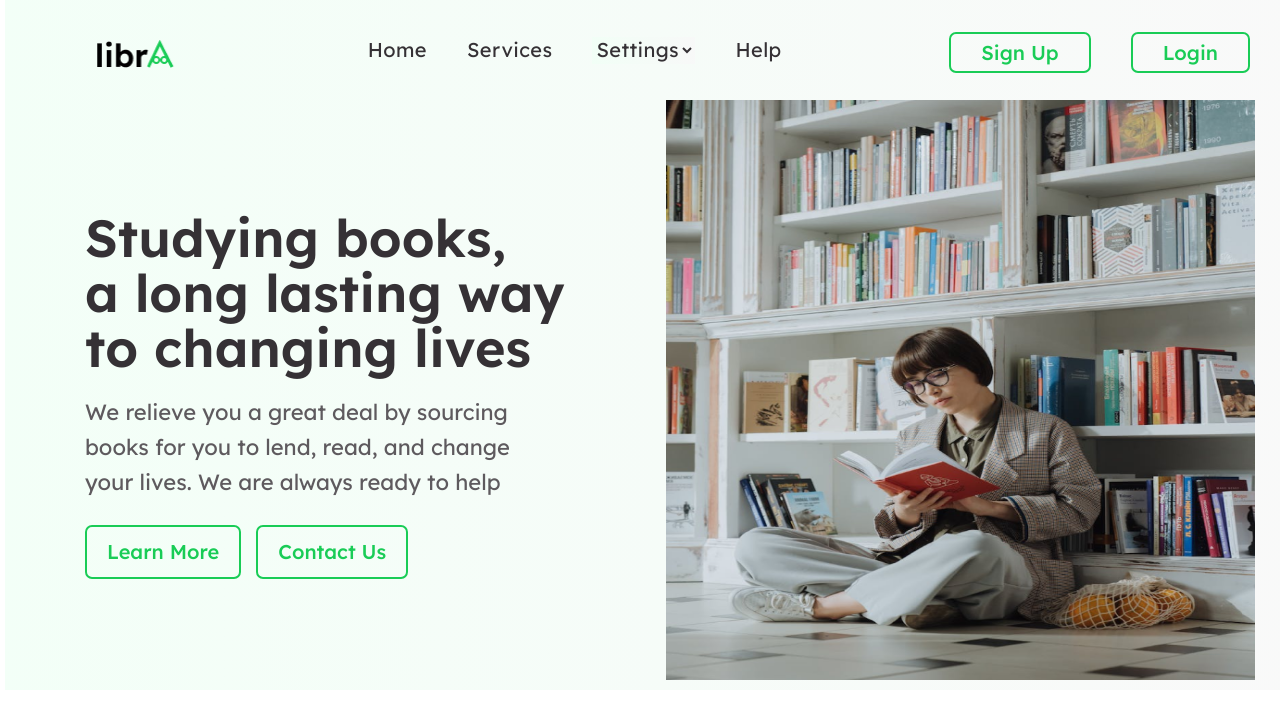
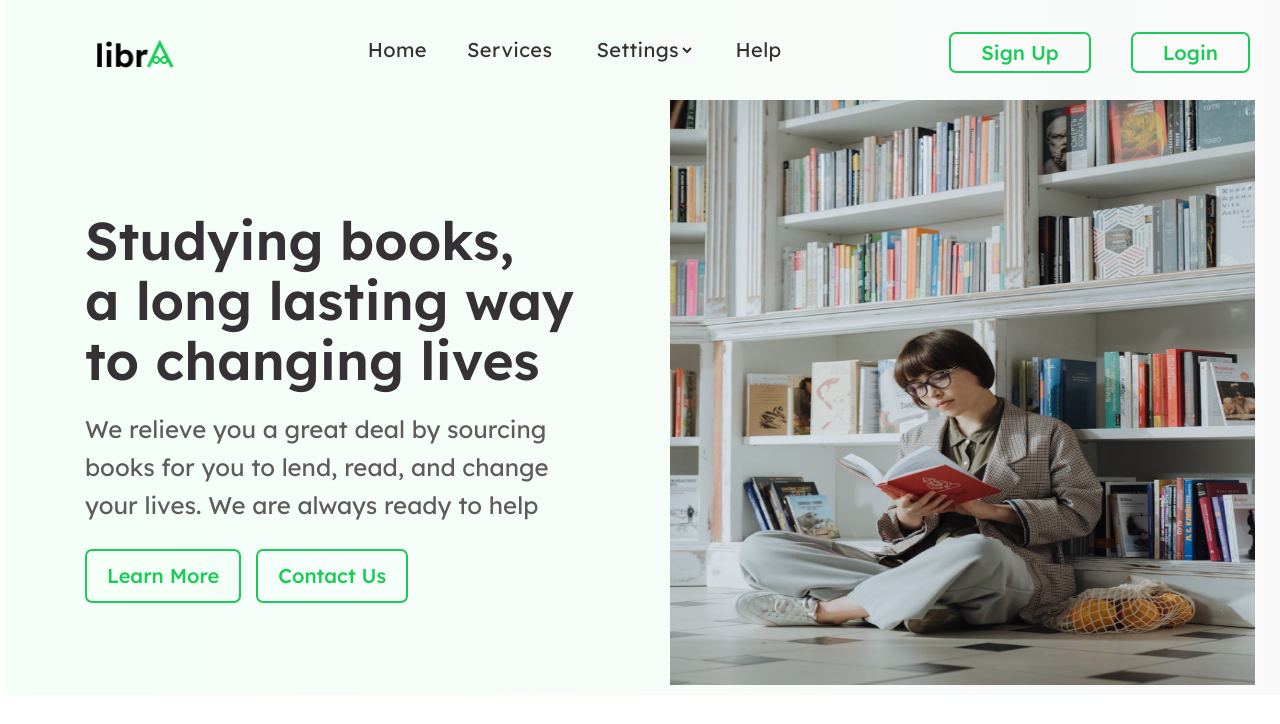
Before and after one commit to Nifix001/Libra, a React (Create React App) app: page / in a window 1280 px wide. Shown: the top 724 px of the page. Built offline with nearby package versions, Linux system fonts and the light colour scheme.

Commit message:
New commit

```diff
--- a/src/index.css
+++ b/src/index.css
@@ -80,16 +80,16 @@ header nav a select{
 .home-layout1{
   display:flex;
   flex-direction: row;
-  gap: 2px;
+  gap: 0px;
 }
 
 .home-layout1 img{
-  height: 580px;
+  height: 585px;
   width: 50%;
   margin-right: 30px;
   margin-bottom: 10px;
   margin-top: 10px;
-  margin-left: -30px;
+  margin-left: -20px;
 }
 
 .home-layout1 > div{
@@ -99,9 +99,9 @@ header nav a select{
 
 .home-layout1 div h1{
   font-family: Lexend;
-  font-size: 52px;
+  font-size: 53px;
   font-weight: 600;
-  line-height: 55px;
+  line-height: 60px;
   letter-spacing: 0em;
   text-align: left;
   color: #353135;
@@ -109,9 +109,9 @@ header nav a select{
 
 .home-layout1 div p{
   font-family: Lexend;
-  font-size: 22px;
+  font-size: 24px;
   font-weight: 400;
-  line-height: 35px;
+  line-height: 38px;
   letter-spacing: 0em;
   text-align: left;
   color: #5E5A5E;
```
